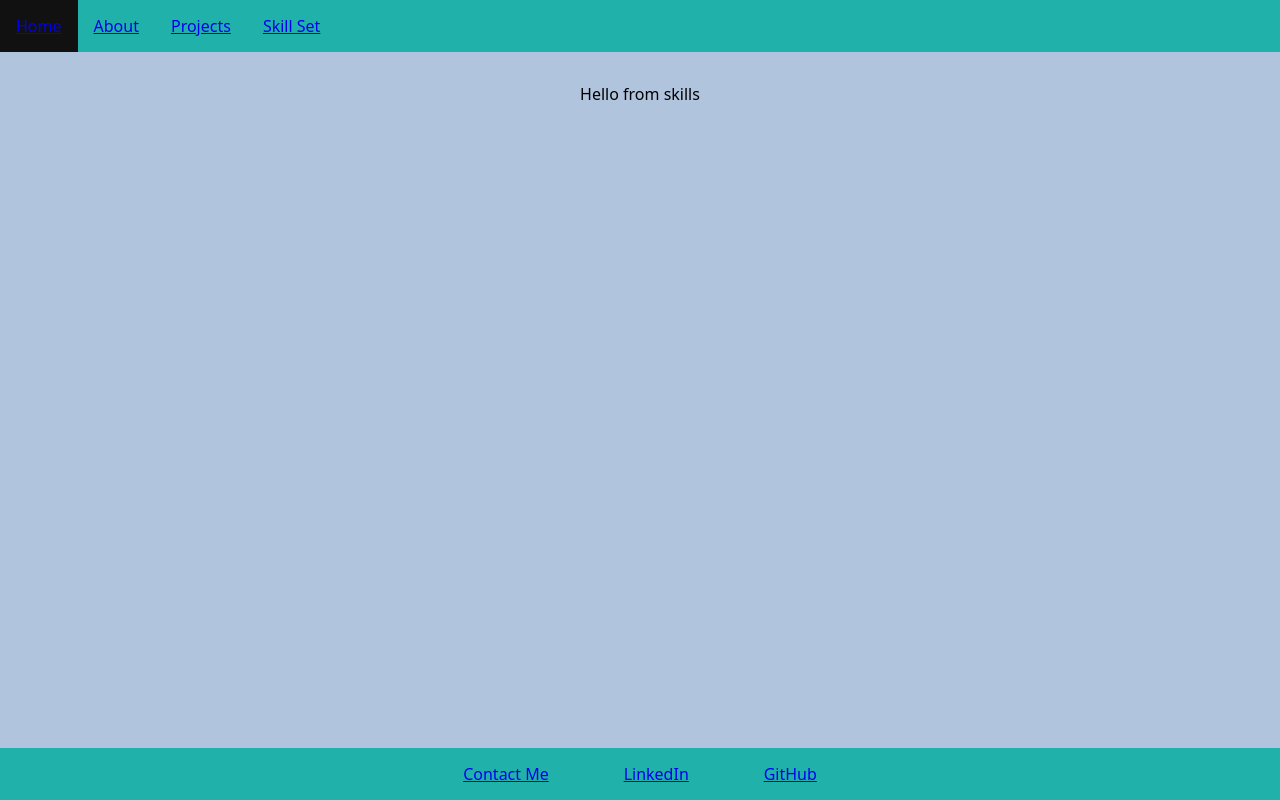
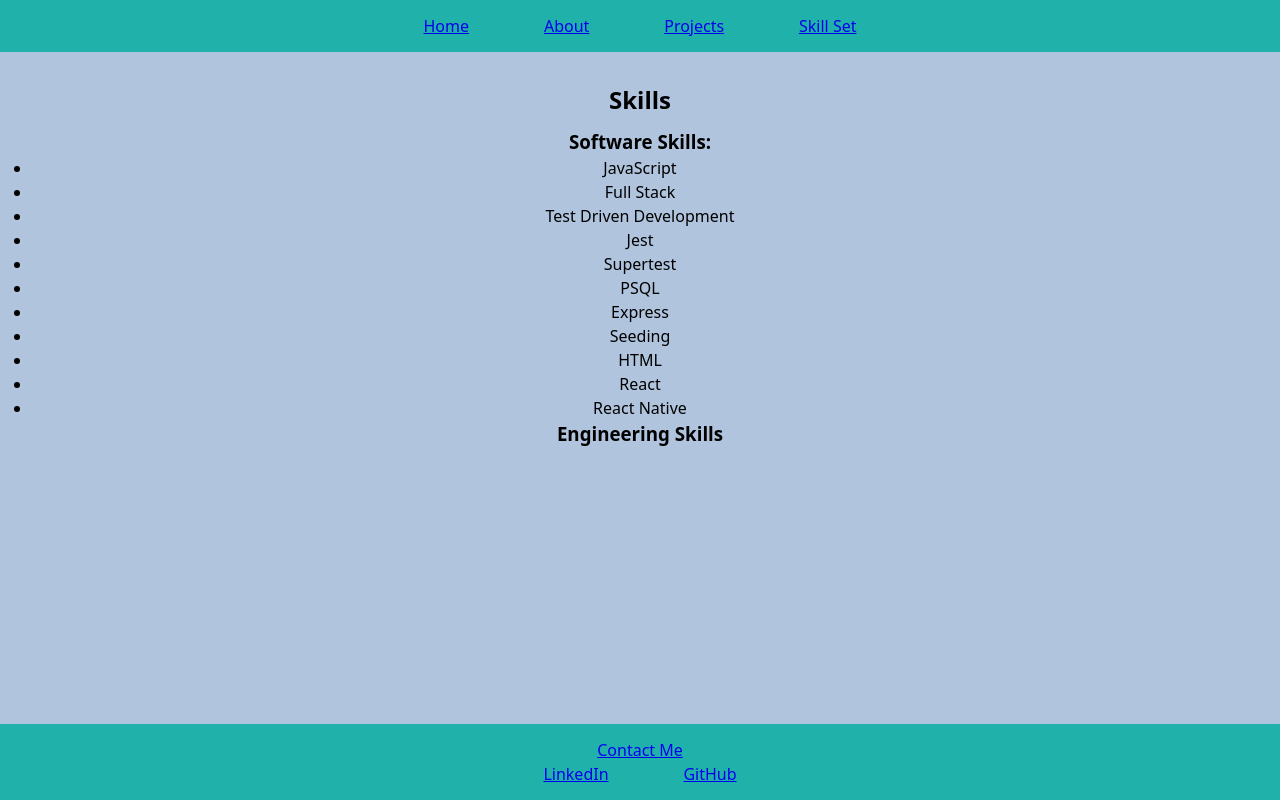
Before and after one commit to robharmer3/rh-portfolio, a React (Vite) app: page /skills in a window 1280 px wide. Built offline with nearby package versions, Linux system fonts and the light colour scheme.

Commit message:
skills page started

```diff
--- a/src/App.jsx
+++ b/src/App.jsx
@@ -9,7 +9,7 @@ import About from "./About";
 import Projects from "./Projects";
 import Contact from "./Contact";
 import ProjectSingle from "./Project/ProjectSingle";
-import Skill from "./Skills";
+
 import Skills from "./Skills";
 
 function App() {
--- a/src/Common/Footer.jsx
+++ b/src/Common/Footer.jsx
@@ -6,11 +6,13 @@ const gitHub = "https://github.com/robharmer3";
 function Footer() {
   return (
     <>
-      {/* <p>Follow me on:</p> */}
       <ul>
         <li>
           <Link to="/contacts">Contact Me</Link>
         </li>
+      </ul>
+      {/* <p>Follow me on:</p> */}
+      <ul>
         <li>
           <Link to={linkedin}>LinkedIn</Link>
         </li>
--- a/src/Skills.jsx
+++ b/src/Skills.jsx
@@ -1,3 +1,22 @@
 export default function Skills() {
-  return <p>Hello from skills</p>;
+  return (
+    <>
+      <h2>Skills</h2>
+      <h3>Software Skills:</h3>
+      <ul>
+        <li>JavaScript</li>
+        <li>Full Stack</li>
+        <li>Test Driven Development</li>
+        <li>Jest</li>
+        <li>Supertest</li>
+        <li>PSQL</li>
+        <li>Express</li>
+        <li>Seeding</li>
+        <li>HTML</li>
+        <li>React</li>
+        <li>React Native</li>
+      </ul>
+      <h3>Engineering Skills</h3>
+    </>
+  );
 }
--- a/src/index.css
+++ b/src/index.css
@@ -27,7 +27,7 @@ h1 {
 }
 
 h2 {
-  margin-top: 15px;
+  /* margin-top: 15px; */
   margin-bottom: 10px;
 }
 
@@ -39,13 +39,13 @@ h2 {
   width: 100%;
   overflow: hidden;
   background-color: lightseagreen;
-  text-align: center;
+  padding: 14px 16px;
 }
 #nav-bar li {
-  float: left;
-  display: block;
+  float: center;
+  display: inline;
   text-align: center;
-  padding: 14px 16px;
+  padding: 3%;
   text-decoration: none;
 }
 #nav-bar :hover {
```
